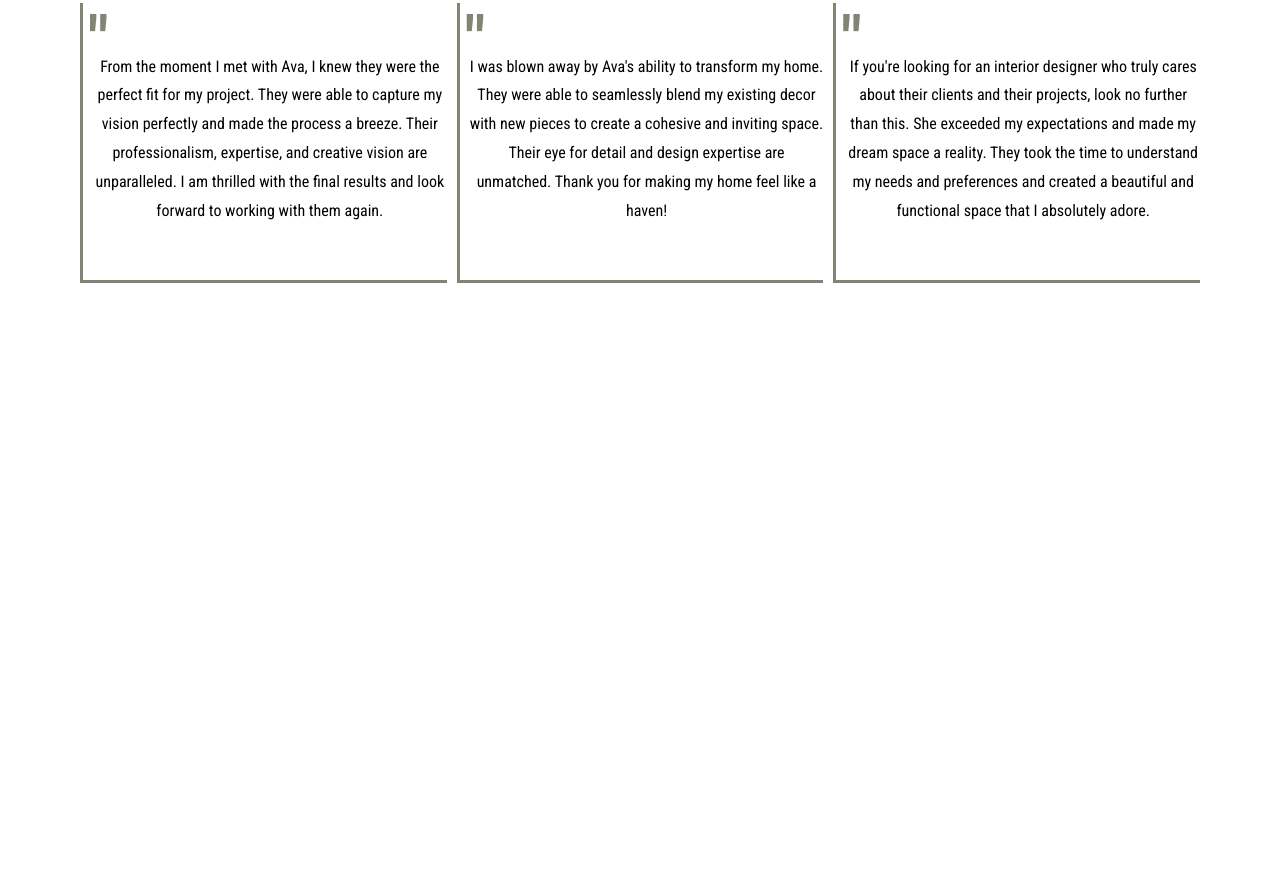
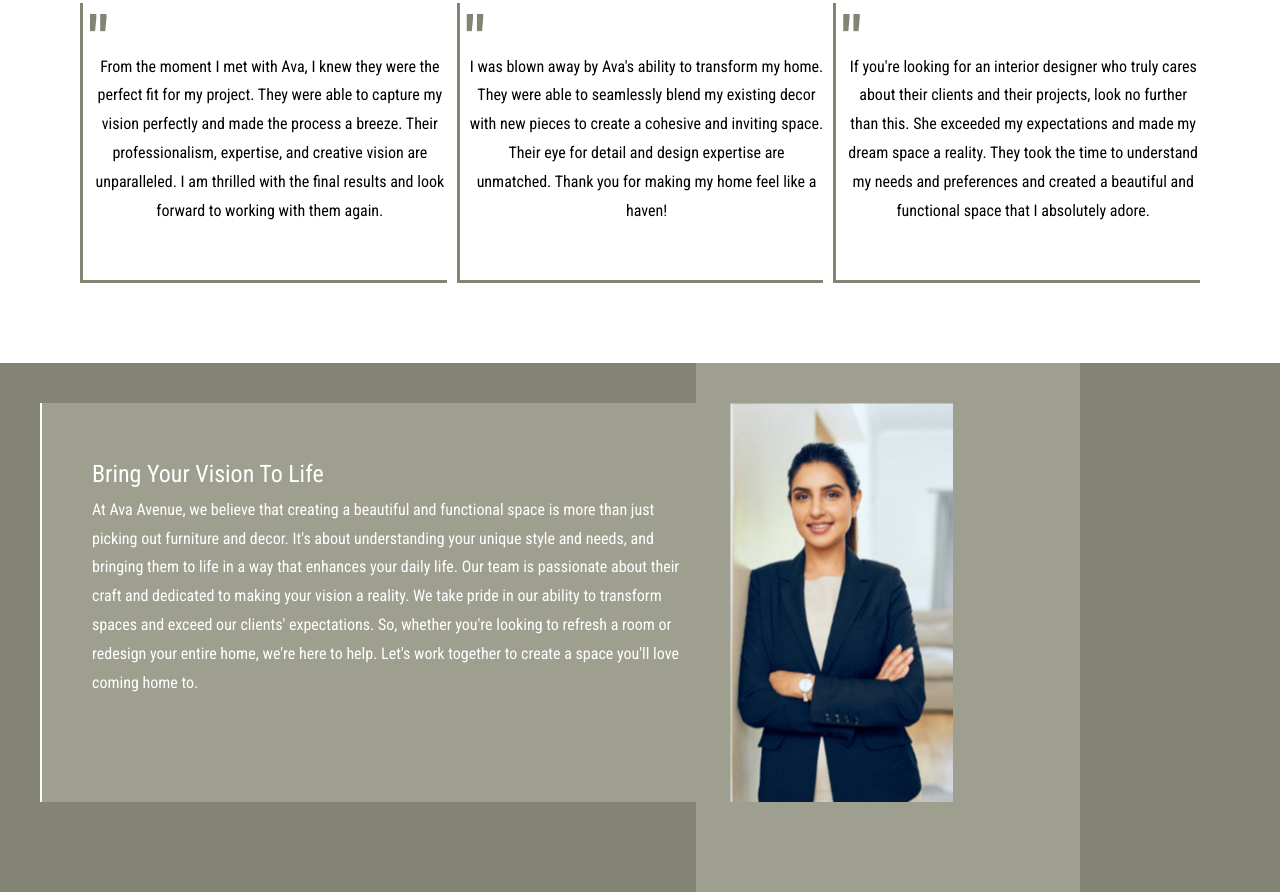
Before and after one commit to Hdavis73/Interior-Design-Site, a plain HTML site: page index.html in a window 1280 px wide. Shown: the part 2536-3428 px from the top of the page. Before the commit the page ends 2899 px from the top, so only its background shows below. Drawn offline with Linux system fonts and the light colour scheme.

Commit message:
added a final section, uncertain if this will be the final layout for that section.

```diff
--- a/index.html
+++ b/index.html
@@ -148,7 +148,6 @@
           </div>
         </div>
         <div class="bottom-review-block">
-
           <div class="scene">
             <div class="review-card">
               <div class="card-face back">
@@ -158,10 +157,10 @@
 
               <div class="card-face front">
                 <span>"</span>
-                <p>From the moment I met with Ava, I knew they were the perfect fit for my project.
-                  They were able to capture my vision perfectly and made the process a breeze. Their
-                  professionalism, expertise, and creative vision are unparalleled. I am
-                  thrilled with the final results and look forward to working with them again.</p>
+                <p>
+                  From the moment I met with Ava, I knew they were the perfect fit for my project. They were able to capture my vision perfectly and made the process a breeze. Their professionalism, expertise, and creative vision are unparalleled. I
+                  am thrilled with the final results and look forward to working with them again.
+                </p>
               </div>
             </div>
           </div>
@@ -175,10 +174,10 @@
 
               <div class="card-face front">
                 <span>"</span>
-                <p>I was blown away by Ava's ability to transform my home. They were able to
-                  seamlessly blend my existing decor with new pieces to create a cohesive and
-                  inviting space. Their eye for detail and design expertise are unmatched. Thank you
-                  for making my home feel like a haven!</p>
+                <p>
+                  I was blown away by Ava's ability to transform my home. They were able to seamlessly blend my existing decor with new pieces to create a cohesive and inviting space. Their eye for detail and design expertise are unmatched. Thank you
+                  for making my home feel like a haven!
+                </p>
               </div>
             </div>
           </div>
@@ -191,15 +190,30 @@
 
               <div class="card-face front">
                 <span>"</span>
-                <p>If you're looking for an interior designer who truly cares about their clients
-                  and their projects, look no further than this. She exceeded my expectations and made
-                  my dream space a reality. They took the time to understand my needs
-                  and preferences and created a beautiful and functional space that I absolutely adore.</p>
+                <p>
+                  If you're looking for an interior designer who truly cares about their clients and their projects, look no further than this. She exceeded my expectations and made my dream space a reality. They took the time to understand my needs
+                  and preferences and created a beautiful and functional space that I absolutely adore.
+                </p>
               </div>
             </div>
           </div>
+        </div>
+      </div>
+    </section>
 
-        </div>
+    <section class="extro">
+      <div class="color-block extro"></div>
+      <div class="outro-text">
+        <h3>Bring Your Vision To Life</h3>
+        <p>
+          At Ava Avenue, we believe that creating a beautiful and functional space is more than just picking out furniture and decor. It's about understanding your unique style and needs, and bringing them to life in a way that enhances your daily
+          life. Our team is passionate about their craft and dedicated to making your vision a reality. We take pride in our ability to transform spaces and exceed our clients' expectations. So, whether you're looking to refresh a room or redesign
+          your entire home, we're here to help. Let's work together to create a space you'll love coming home to.
+        </p>
+      </div>
+
+      <div class="img-wrap">
+        <img src="assets/portrait-img.png" alt="portrait-img" />
       </div>
     </section>
 
--- a/styles.css
+++ b/styles.css
@@ -19,7 +19,8 @@ button a {
   display: flex;
 }
 
-.intro .color-block {
+.intro .color-block,
+.extro .color-block {
   width: 40%;
   height: 100%;
   background-color: #9f9f8f;
@@ -298,16 +299,6 @@ button a {
     border-bottom: 3px solid #848475;
 }
 
-/* .bottom-review-block .card-face.front {
-    border-right: 3px solid #848475;
-    border-bottom: 3px solid #848475;
-}
-
-.bottom-review-block .card-face.back {
-    border-left: 3px solid #848475;
-    border-bottom: 3px solid #848475;
-} */
-
 .card-face.back span {
     font-family: 'Dancing Script';
     font-size: 2rem;
@@ -322,24 +313,62 @@ button a {
     max-height: 200px;
     margin-top: 50px;
 }
-/* .review-block.hovering {
-    transform: rotateY(180deg);
-    visibility: hidden;
-} */
-
-/* .review-block span { */
 .review-card span {
   font-size: 4rem;
   font-weight: bold;
   color: #848475;
-  /* margin-right:  100%; */
   position: absolute;
   left: 5px;
   top: -20px;
 }
 
-/* .review-block p { */
 .card-face p {
   margin-left: 10px;
-  /* margin-top: 30px; */
 }
+
+/* =================== final ============== */
+
+.extro {
+    background-color: #848475;
+    padding: 90px;
+    padding-top: 40px;
+    padding-left: 40px;
+    display: flex;
+    position: relative;
+}
+
+.extro h3 {
+    font-size: 1.5rem;
+}
+
+.extro .outro-text {
+    width: 60%;
+    padding: 50px;
+    padding-right: 30px;
+    position: relative;
+    border-left: 2px solid white;
+    color: white;
+    background-color: #9f9f8f;
+}
+
+.extro .img-wrap {
+    position: relative;
+}
+
+.extro .img-wrap img {
+    width: 100%;
+    height: 100%;
+}
+
+.extro .color-block {
+    width: 30%;
+    right: 200px;
+}
+
+/* width: 40%;
+height: 100%;
+background-color: #9f9f8f;
+position: absolute;
+z-index: 0;
+top: 0;
+right: 100px; */
```
Also changed, not shown: assets/portrait-img.png (added).
